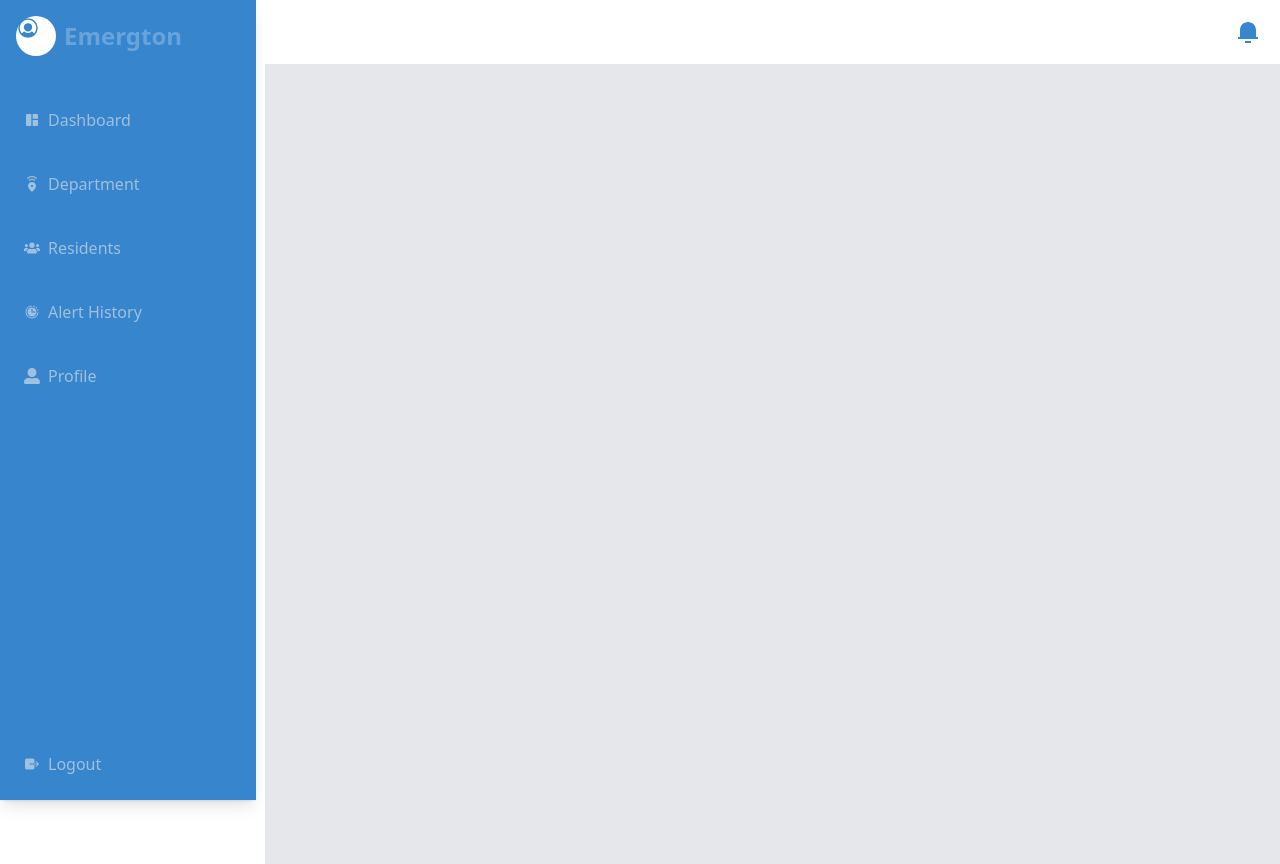
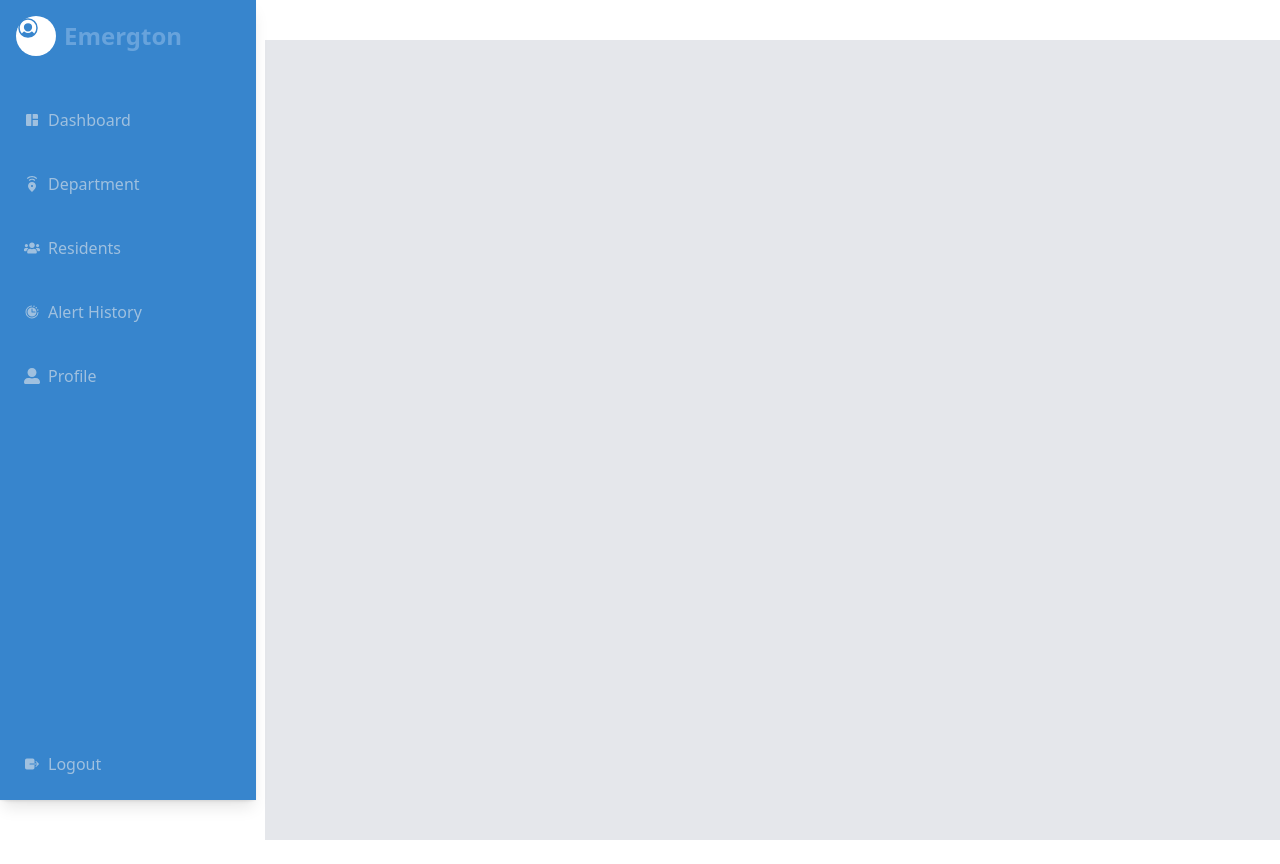
Before and after one commit to marklouisALTER/Emergeton-WEB, a React (Vite) app: page /admin in a window 1280 px wide. After the commit the page ends 840 px from the top, so only its background shows below. Built offline with nearby package versions, Linux system fonts and the light colour scheme.

Commit message:
Remove icon

```diff
--- a/src/components/Navbar/DashboardNav.tsx
+++ b/src/components/Navbar/DashboardNav.tsx
@@ -5,7 +5,6 @@ export const DashboardNav:React.FC = () => {
   return (
    <section className='w-full flex items-center justify-end p-3'>
     <div className='text-primary cursor-pointer hover:bg-gray-300 p-2 rounded-md transition-all ease-in-out'>
-      <RiNotification3Fill className='text-2xl '/>
     </div>
    </section>
   )
```
